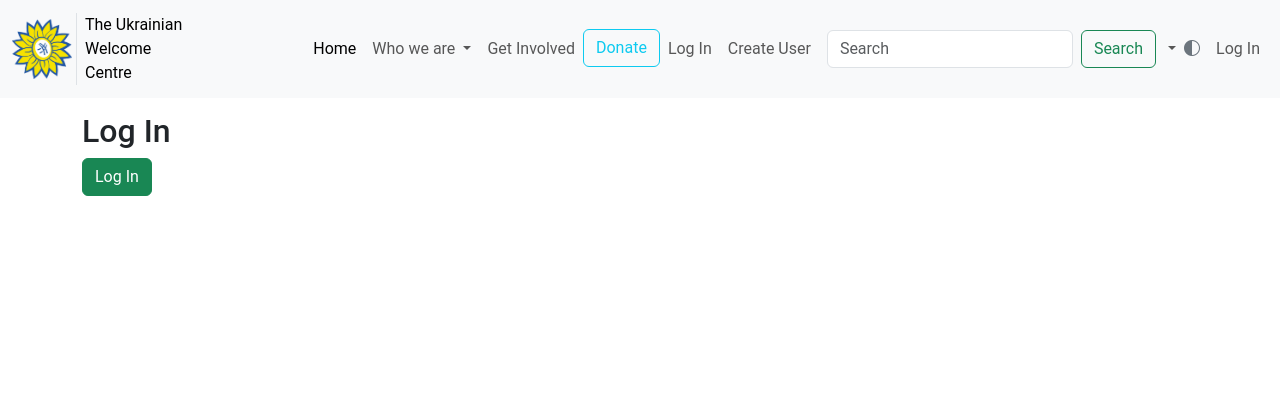
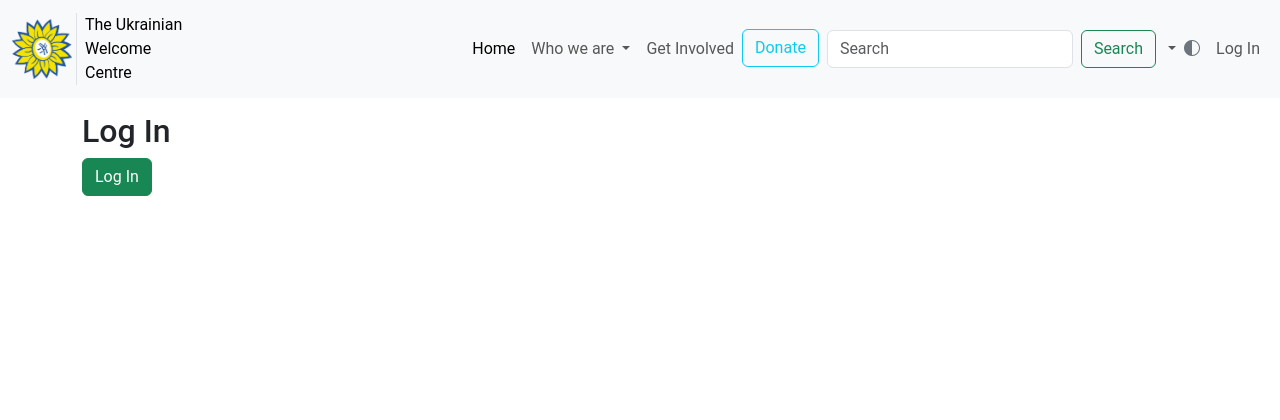
Before and after one commit to vldkurov/uwc-pro, a Django app: template templates/account/login.html in a window 1280 px wide. Shown: the top 420 px of the page. Run offline with Django 5.2, Linux system fonts and the light colour scheme; the template is opened without the code that fills it, so the values that code supplies are empty; some libraries are stand-ins or nearby versions.

Commit message:
Comment out login and signup links in the navigation bar
Temporarily disabled the login and signup links in the navigation menu by converting them to commented code. This change simplifies the navigation bar and might indicate plans for further updates or restructuring. These adjustments ensure no unintended navigation behavior while the links are inactive.

```diff
--- a/templates/pages/_pages_base.html
+++ b/templates/pages/_pages_base.html
@@ -61,12 +61,12 @@
                         <a class="btn btn-outline-info" aria-current="page"
                            href="{% url 'create_donation' %}">{% trans 'Donate' %}</a>
                     </li>
-                    <li class="nav-item">
-                        <a class="nav-link" href="{% url 'account_login' %}" aria-label="Log In">Log In</a>
-                    </li>
-                    <li class="nav-item">
-                        <a class="nav-link" href="{% url 'account_signup' %}" aria-label="Create User">Create User</a>
-                    </li>
+{#                    <li class="nav-item">#}
+{#                        <a class="nav-link" href="{% url 'account_login' %}" aria-label="Log In">Log In</a>#}
+{#                    </li>#}
+{#                    <li class="nav-item">#}
+{#                        <a class="nav-link" href="{% url 'account_signup' %}" aria-label="Create User">Create User</a>#}
+{#                    </li>#}
                 </ul>
                 <form class="d-flex" role="search" action="{% url 'public_search' %}" method="get">
                     <input class="form-control mx-2" type="search" placeholder="{% trans 'Search' %}" name="query"
```
